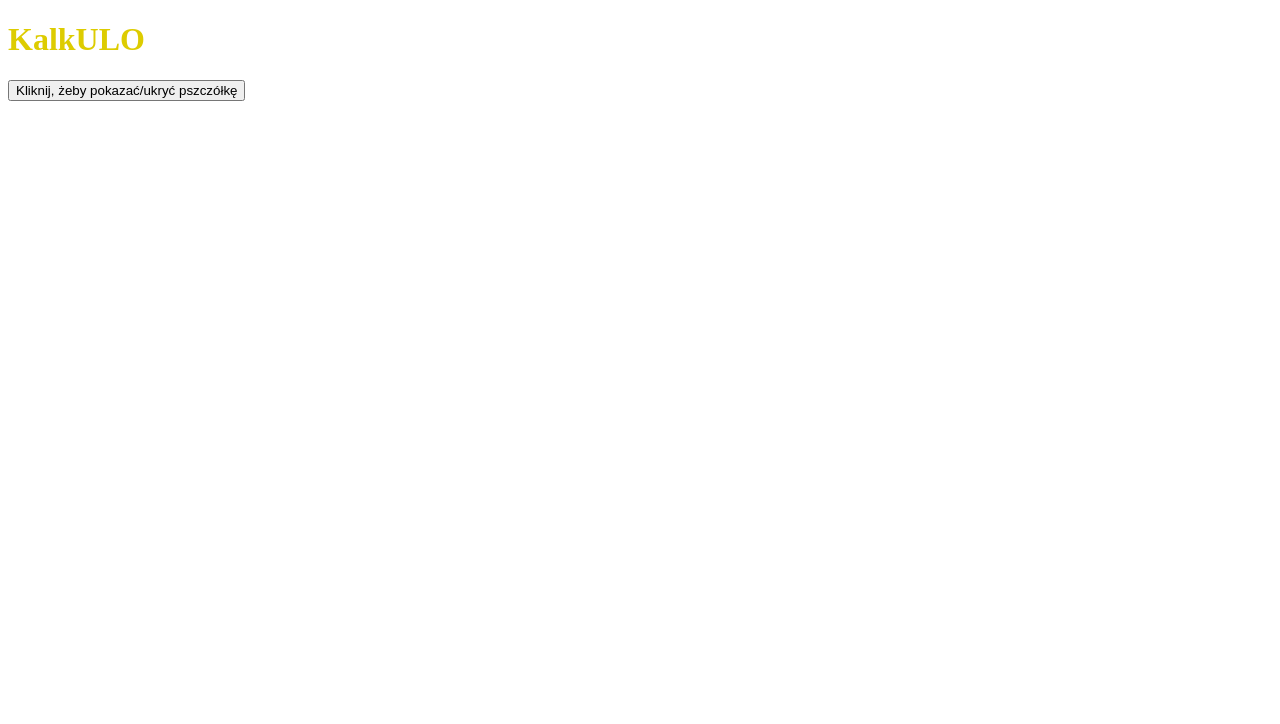
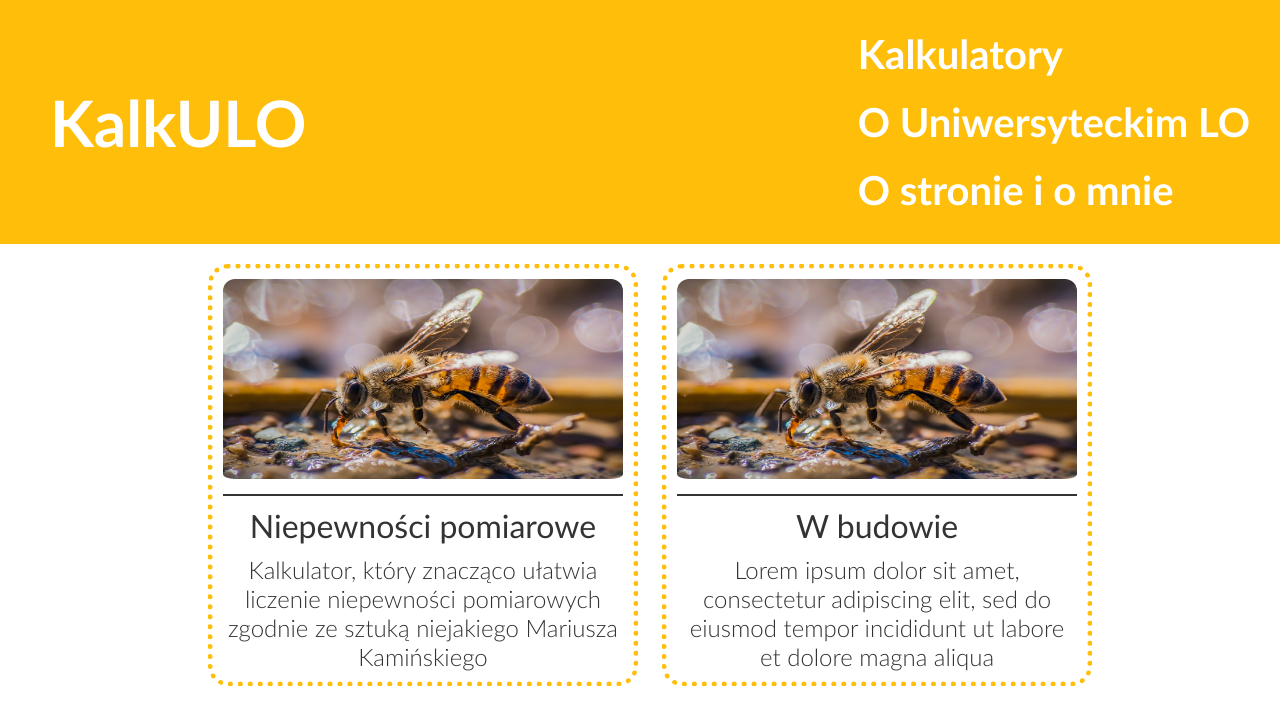
Before and after one commit to rakoca/kalkulo, a plain HTML site: page index.html in a window 1280 px wide. Shown: the top 724 px of the page. Drawn offline with Linux system fonts and the light colour scheme.

Commit message:
Pierwszy layout

```diff
--- a/index.html
+++ b/index.html
@@ -3,13 +3,35 @@
 <head>
     <meta charset="UTF-8">
     <meta name="viewport" content="width=device-width, initial-scale=1.0">
-    <link rel="stylesheet" href="style.css">
+    <link rel="stylesheet" href="styles/style-global.css">
+    <link rel="stylesheet" href="styles/style-light.css">
     <script src="script.js" defer></script>
     <title>KalkULO</title>
 </head>
 <body>
-    <h1>KalkULO</h1>
-    <button id="test">Kliknij, żeby pokazać/ukryć pszczółkę</button>
-    <img src="https://static.inaturalist.org/photos/42092943/large.jpg" id="bee">
+    <header>
+        <a href="/">KalkULO</a>
+        <ul>
+            <li><a href="./tools/index.html">Kalkulatory</a></li>
+            <li><a href="#">O Uniwersyteckim LO</a></li>
+            <li><a href="#">O stronie i o mnie</a></li>
+        </ul>
+    </header>
+    <main>
+        <article>
+            <a href="./tools/niepewnosci-pomiarowe.html">
+            <img src="./images/pszczola.jpg">
+            <span class="tool-title">Niepewności pomiarowe</span>
+            <span class="tool-desc">Kalkulator, który znacząco ułatwia liczenie niepewności pomiarowych zgodnie ze sztuką niejakiego Mariusza Kamińskiego</span>
+            </a>
+        </article>
+        <article>
+            <a href="./tools/index.html">
+            <img src="./images/pszczola.jpg">
+            <span class="tool-title">W budowie</span>
+            <span class="tool-desc">Lorem ipsum dolor sit amet, consectetur adipiscing elit, sed do eiusmod tempor incididunt ut labore et dolore magna aliqua</span>
+            </a>
+        </article>
+    </main>
 </body>
 </html>
--- a/style.css
+++ /dev/null
@@ -1,9 +0,0 @@
-h1 {
-    color: #dc0;
-}
-
-#bee {
-    size: 20%;
-    display: none;
-    margin-top: 10px;
-}
--- /dev/null
+++ b/styles/style-global.css
@@ -0,0 +1,112 @@
+@font-face {
+    font-family: 'Lato-Regular';
+    src: url('../Lato2OFL/Lato-Regular.ttf');
+}
+
+@font-face {
+    font-family: 'Lato-Bold';
+    src: url('../Lato2OFL/Lato-Bold.ttf');
+}
+
+@font-face {
+    font-family: 'Lato-Light';
+    src: url('../Lato2OFL/Lato-Light.ttf');
+}
+
+body {
+    margin: 0;
+    font-family: 'Lato';
+}
+
+header {
+    font-size: 64px;
+    padding: 15px 25px;
+    font-family: 'Lato-Bold';
+    display: flex;
+    justify-content: space-between;
+    align-items: center;
+    padding-left: 50px;
+    min-width: max-content;
+}
+
+header a {
+    text-decoration: none;
+}
+
+header > a {
+    margin-right: 50px;
+}
+
+header > ul {
+    margin: 0;
+    list-style: none;
+    display: flex;
+    gap: 30px;
+}
+
+header > ul > li {
+    font-size: 40px;
+    padding: 5px;
+}
+
+header > ul > li > a {
+    transition-duration: 200ms;
+}
+
+main {
+    width: 100%;
+    min-height: 2000px;
+    padding: 10px;
+    text-align: center;
+}
+
+main > article {
+    margin: 10px;
+    padding: 10px;
+    border: 5px dotted;
+    border-radius: 20px;
+    transition-duration: 200ms;
+    display: inline-block;
+    width: min-content;
+}
+
+main > article img {
+    width: 400px;
+    height: 200px;
+    padding-bottom: 7px;
+    border-radius: 12px;
+}
+
+main > article a {
+    text-decoration: none;
+}
+
+main > article span {
+    display: block;
+}
+
+.tool-title {
+    border-top: 2px solid;
+    font-size: 2em;
+    margin: 5px 0 10px 0;
+    padding-top: 10px;
+    font-family: 'Lato-Regular';
+}
+
+.tool-desc {
+    font-size: 1.5em;
+    font-family: 'Lato-Light';
+}
+
+@media (max-width: 1475px) {
+    header > ul {
+        display: block;
+        width: 100%;
+        width: max-content;
+    }
+
+    header > ul > li {
+        margin: 10px 0;
+    }
+
+}
--- /dev/null
+++ b/styles/style-light.css
@@ -0,0 +1,37 @@
+body {
+    background-color: #e9e9e9;
+}
+
+header {
+    background-color: rgb(255, 190, 10);
+    color: #fff;
+}
+
+header a {
+    color: #fff;
+}
+
+header > ul > li > a:hover {
+    color: #333;
+}
+
+main {
+    background-color: #fff;
+}
+
+main > article a {
+    color: #333;
+}
+
+main > article {
+    border-color: rgb(255, 190, 10);
+
+}
+
+main > article:hover {
+    background-color: rgb(255, 240, 200);
+}
+
+.tool-title {
+    border-color:  #333;
+}
```
Also changed, not shown: tools/index.html (added, +11 -0 lines), tools/niepewnosci-pomiarowe.html (added, +11 -0 lines), Lato2OFL/Lato-Bold.ttf (added), Lato2OFL/Lato-Light.ttf (added), Lato2OFL/Lato-Regular.ttf (added), Lato2OFL/OFL.txt (added), Lato2OFL/README.txt (added), images/pszczola.jpg (added), styles/style-dark.css (added).
